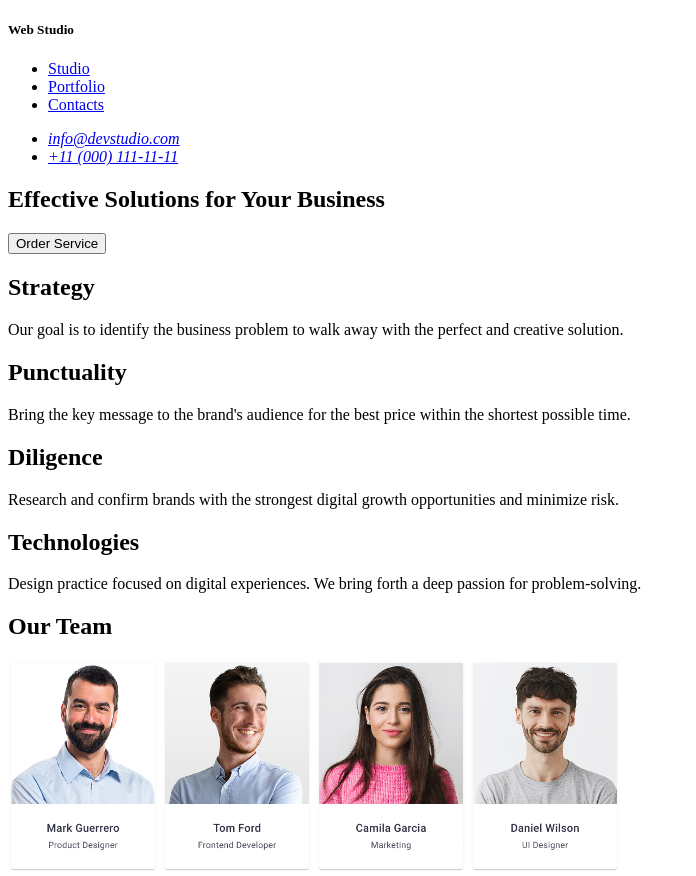
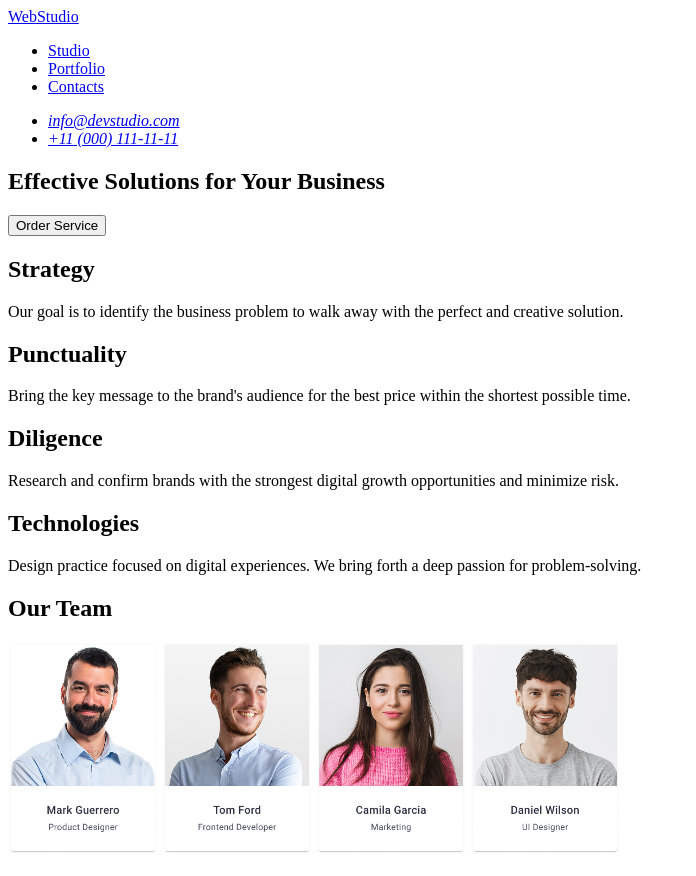
Before and after one commit to Pakholok-v/goit-markup-hw-01, a plain HTML site: page index.html in a window 1280 px wide. Shown: the top 876 px of the page, without its empty margins (0-696 px from the left). Drawn offline with Linux system fonts and the light colour scheme.

Commit message:
загголовок

```diff
--- a/index.html
+++ b/index.html
@@ -6,9 +6,9 @@
     <title>Wed Studio</title>
   </head>
   <body>
-    <h5>Web Studio</h5>
     <header>
       <nav>
+        <a href="./index.html">WebStudio</a>
         <ul>
           <li><a href="#studio">Studio</a></li>
           <li><a href="#portfolio">Portfolio</a></li>
```
